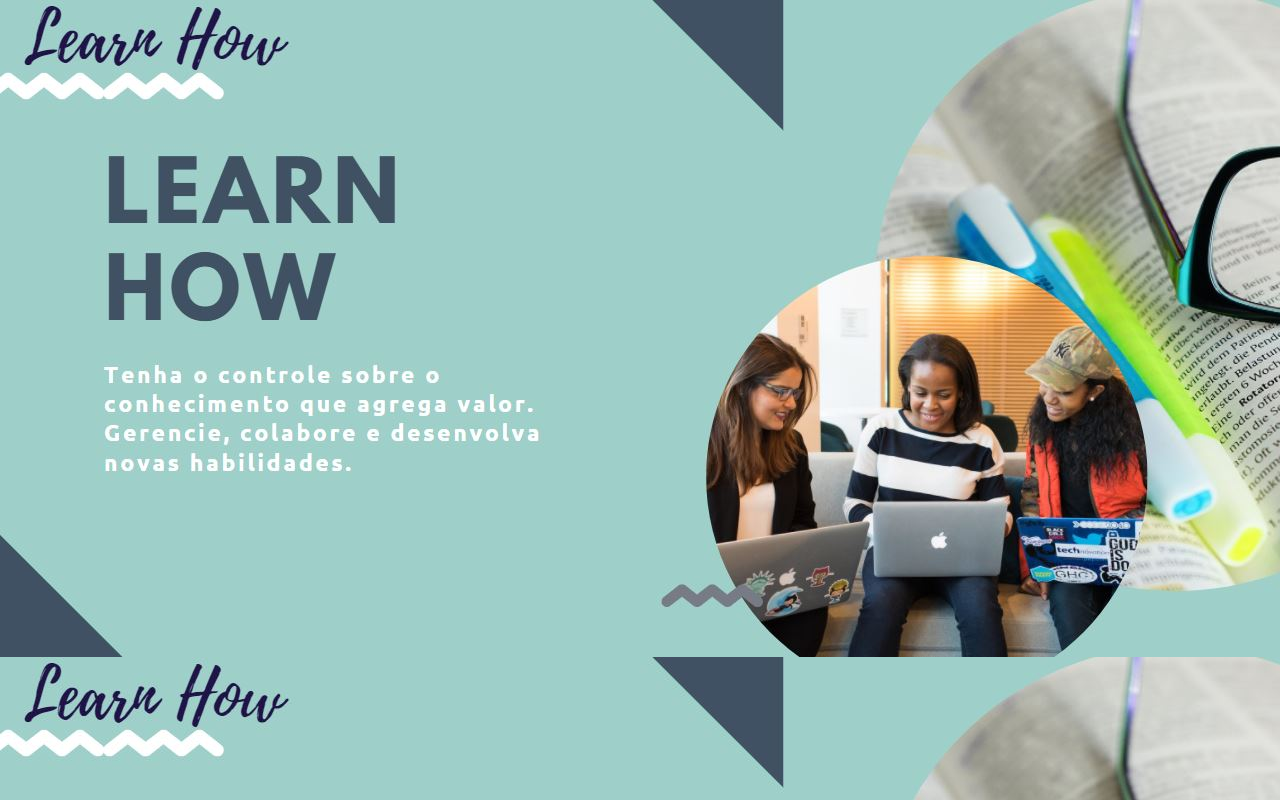
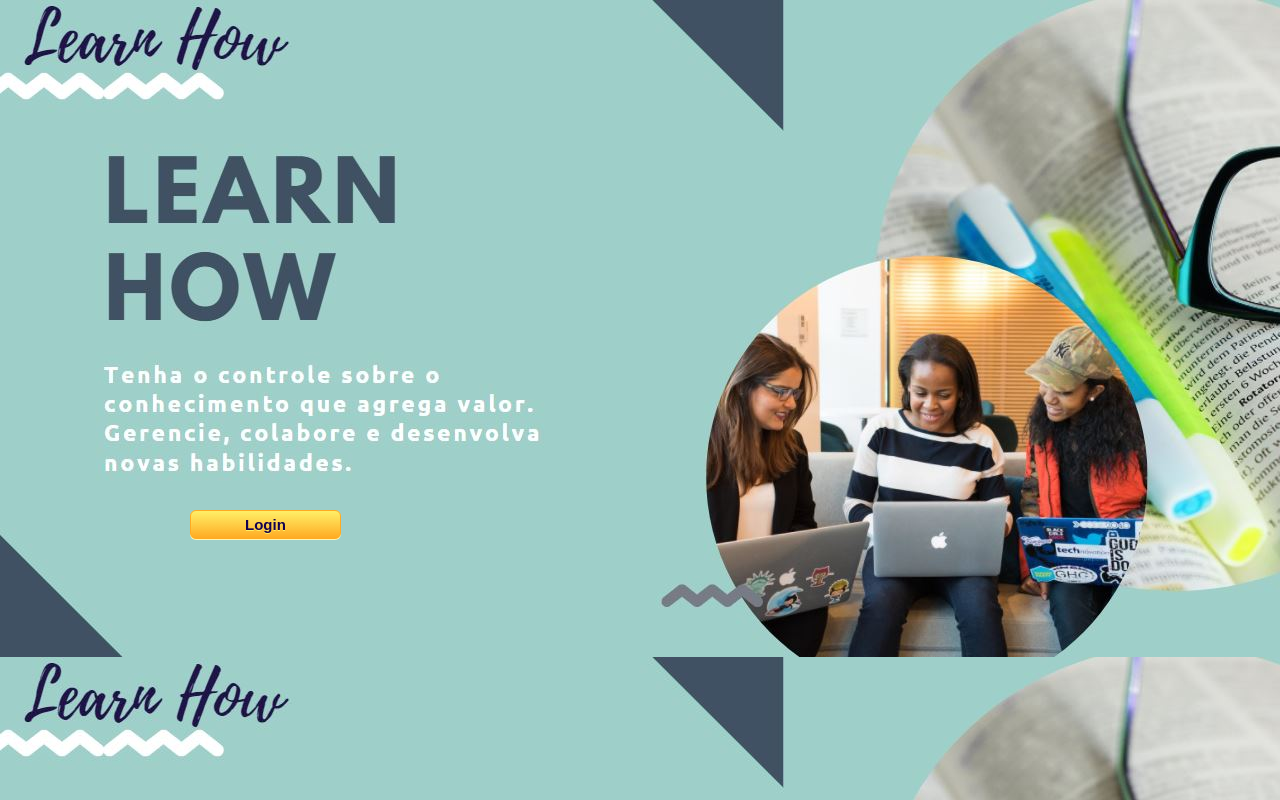
Before and after one commit to lollipop92/gestao-do-conhecimento-TG, an Angular app: page / in a window 1280 px wide. Built offline with nearby package versions, Linux system fonts and the light colour scheme.

Commit message:
Botão na tela Welcome

```diff
--- a/src/app/pages/welcome/welcome.component.css
+++ b/src/app/pages/welcome/welcome.component.css
@@ -12,3 +12,23 @@
     background-image: url(../../../assets/imgs/welcome.JPG);
     height: 100vh;
   }
+
+ button {
+    box-shadow: 0px 1px 0px 0px #fff6af;
+	background:linear-gradient(to bottom, #ffec64 5%, #ffab23 100%);
+	background-color:#ffec64;
+	border-radius:6px;
+	border:1px solid #ffaa22;
+	display:inline-block;
+	cursor:pointer;
+	color:#14004d;
+	font-family:Arial;
+	font-size:15px;
+	font-weight:bold;
+	padding:5px 54px;
+	text-decoration:none;
+	text-shadow:0px 1px 0px #ffee66;
+	position: absolute;
+	left: 190px;
+	top: 510px;
+ }
--- a/src/app/pages/welcome/welcome.component.html
+++ b/src/app/pages/welcome/welcome.component.html
@@ -9,7 +9,7 @@
 <body>
     <section class="height-100">
         <div class="content">
-
+           <button routerLink="login" className="bn3637 bn36">Login</button>
         </div>
       </section>
 </body>
```
